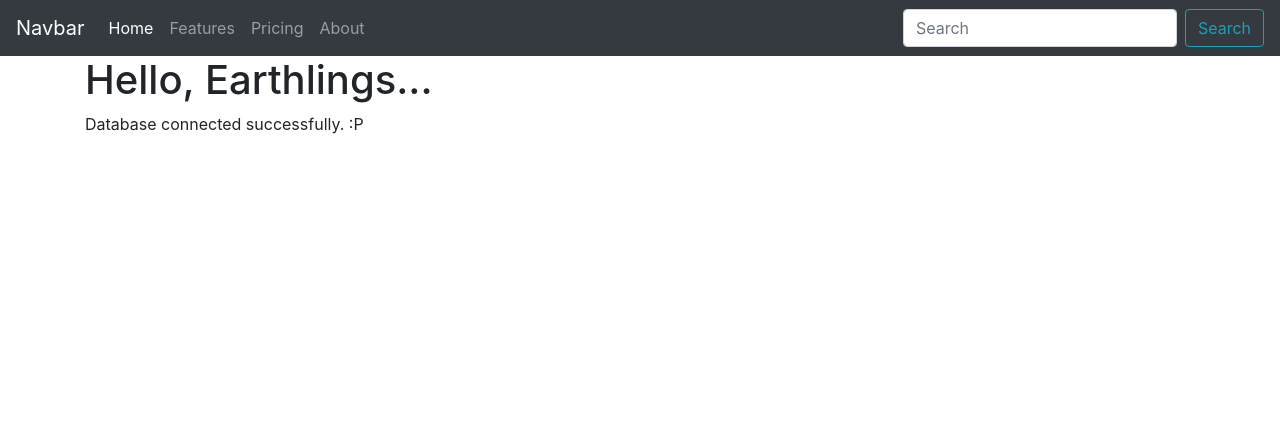
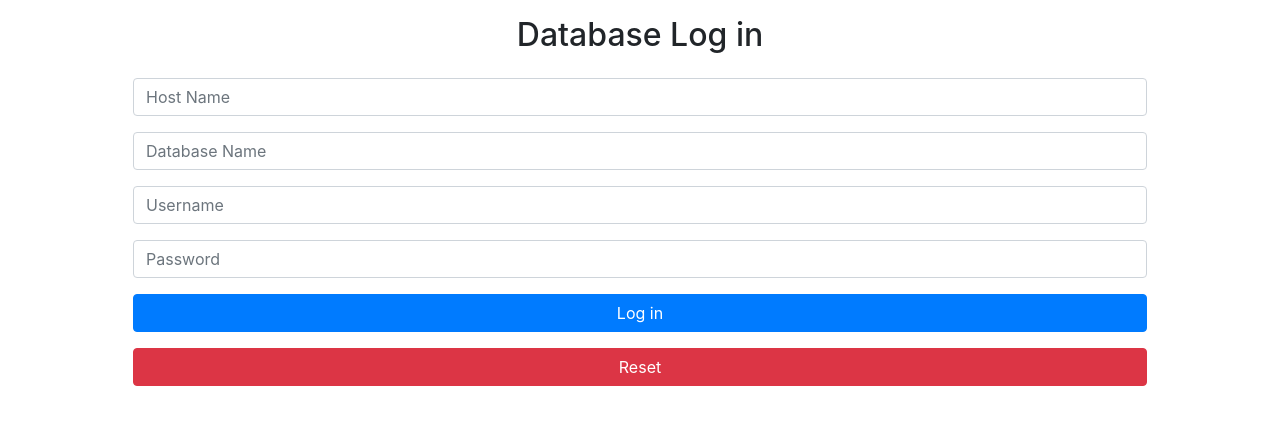
Before and after one commit to Reznov9185/flask_crud_demo, a Flask app: page / in a window 1280 px wide. Shown: the top 425 px of the page. Run offline with Flask 2, Linux system fonts and the light colour scheme; data that the repository does not hold is empty; some libraries are stand-ins or nearby versions.

Commit message:
Dynamic req db connect - login form with db connection - todo: session

```diff
--- a/app.py
+++ b/app.py
@@ -1,4 +1,4 @@
-from flask import Flask, render_template
+from flask import Flask, render_template, request, redirect, url_for
 import sys
 import mysql.connector
 from mysql.connector import errorcode
@@ -6,19 +6,27 @@ from mysql.connector import errorcode
 app = Flask(__name__)
 
 @app.route("/")
+def index():
+    return render_template("index.html")
+
+@app.route("/", methods=["POST"])
 def db_connect():
-    try:
-        cnx = mysql.connector.connect(
-                                    host='dbclass.cs.nmsu.edu',
-                                    user='srahman',
-                                    password='test_dbms1',
-                                    database='test')
-        cursor = cnx.cursor(buffered=True)
-        return render_template("index.html")
-    except mysql.connector.Error as err:
-        if err.errno == errorcode.ER_ACCESS_DENIED_ERROR:
-            return "Something is wrong with your user name or password"
-        elif err.errno == errorcode.ER_BAD_DB_ERROR:
-            return "Database does not exist"
-        else:
-            return err
+    with app.app_context():
+        try:
+            cnx = mysql.connector.connect(
+                                        host=request.form["hostname"],
+                                        user=request.form["username"],
+                                        password=request.form["password"],
+                                        database=request.form["dbname"])
+            return redirect(url_for("home"))
+        except mysql.connector.Error as err:
+            error_msg = "Something went wrong: {}".format(err)
+            return render_template("index.html", msg= error_msg)
+
+@app.route("/home")
+def home():
+    return render_template("home.html")
+
+@app.route("/logout", methods=["POST"])
+def logout():
+    return render_template("index.html", msg= "Dummy log out")
--- a/templates/base.html
+++ b/templates/base.html
@@ -10,33 +10,6 @@
     <title>{% block title %}{% endblock %}</title>
 </head>
 <body>
-    <nav class="navbar navbar-expand-lg navbar-dark bg-dark">
-        <a class="navbar-brand" href="#">Navbar</a>
-        <button class="navbar-toggler" type="button" data-toggle="collapse" data-target="#navbarColor01" aria-controls="navbarColor01" aria-expanded="false" aria-label="Toggle navigation">
-        <span class="navbar-toggler-icon"></span>
-        </button>
-
-        <div class="collapse navbar-collapse" id="navbarColor01">
-        <ul class="navbar-nav mr-auto">
-            <li class="nav-item active">
-            <a class="nav-link" href="#">Home <span class="sr-only">(current)</span></a>
-            </li>
-            <li class="nav-item">
-            <a class="nav-link" href="#">Features</a>
-            </li>
-            <li class="nav-item">
-            <a class="nav-link" href="#">Pricing</a>
-            </li>
-            <li class="nav-item">
-            <a class="nav-link" href="#">About</a>
-            </li>
-        </ul>
-        <form class="form-inline">
-            <input class="form-control mr-sm-2" type="search" placeholder="Search" aria-label="Search">
-            <button class="btn btn-outline-info my-2 my-sm-0" type="submit">Search</button>
-        </form>
-        </div>
-    </nav>
     {% block content %}
     {% endblock %}
     <!-- Optional JavaScript -->
--- a/templates/index.html
+++ b/templates/index.html
@@ -1,11 +1,37 @@
 {% extends "base.html" %}
-{% block title %}Welcome{% endblock %}
+{% block title %}ABC Media{% endblock %}
 {% block content %}
 <div class="container">
   <div class="row">
     <div class="col-md-12">
-        <h1>Hello, Earthlings...</h1>
-        <p> Database connected successfully. :P</p>
+        <div class="login-form mx-5">
+          <form action="/" method="post">
+              <h2 class="text-center p-3">Database Log in</h2>
+              {% if msg is defined %}
+                <div class="alert alert-danger" role="alert">
+                  {{ msg }}
+                </div>
+              {% endif %}
+              <div class="form-group">
+                  <input type="text" class="form-control" name="hostname" placeholder="Host Name" required="required">
+              </div>
+              <div class="form-group">
+                  <input type="text" class="form-control" name="dbname" placeholder="Database Name" required="required">
+              </div>
+              <div class="form-group">
+                  <input type="text" class="form-control" name="username" placeholder="Username" required="required">
+              </div>
+              <div class="form-group">
+                  <input type="password" class="form-control" name="password" placeholder="Password" required="required">
+              </div>
+              <div class="form-group">
+                  <button type="submit" class="btn btn-primary btn-block">Log in</button>
+              </div>
+              <div class="form-group">
+                  <button type="reset" class="btn btn-danger btn-block">Reset</button>
+              </div>
+          </form>
+        </div>
     </div>
 </div>
 </div>
```
Also changed, not shown: templates/home.html (added, +45 -0 lines).
